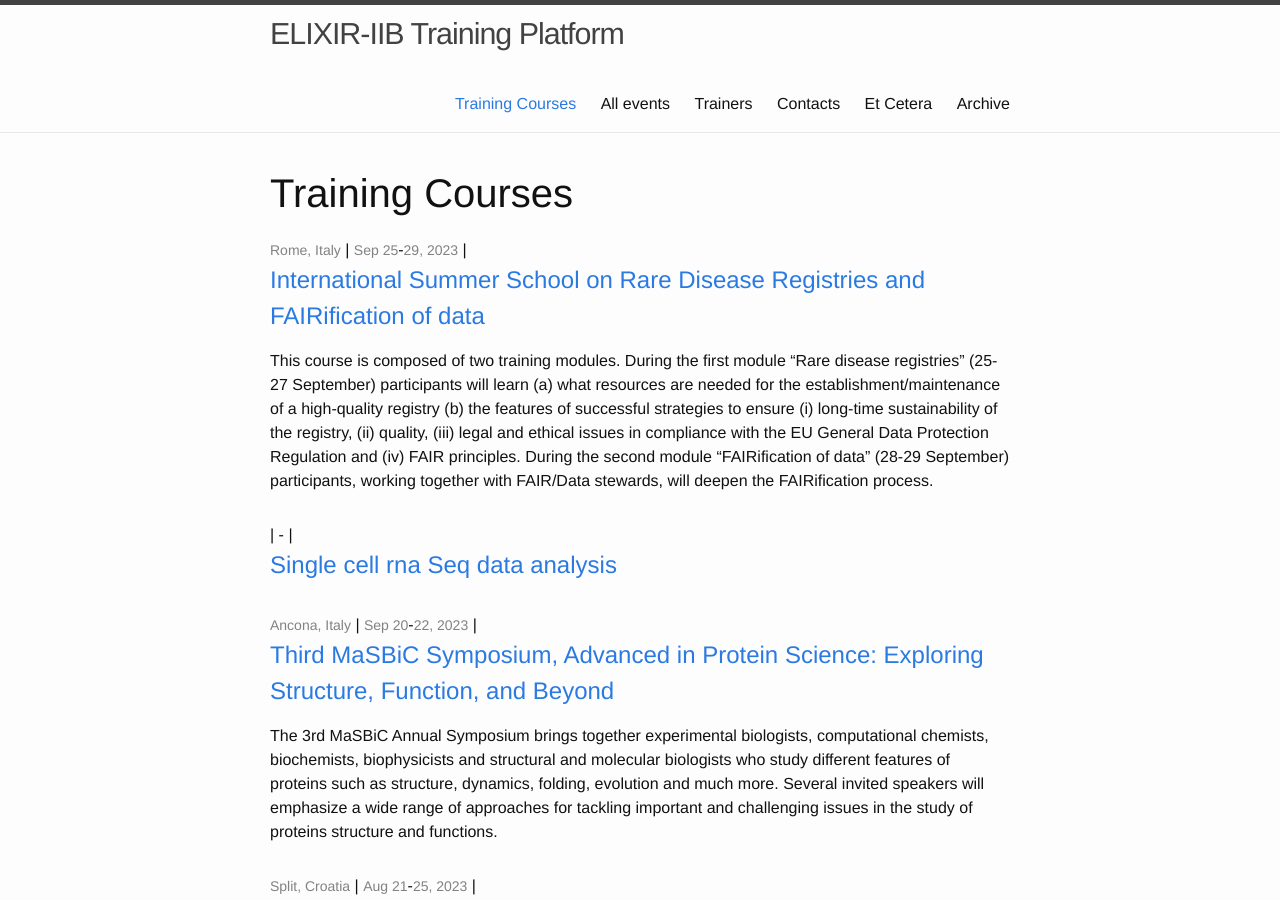
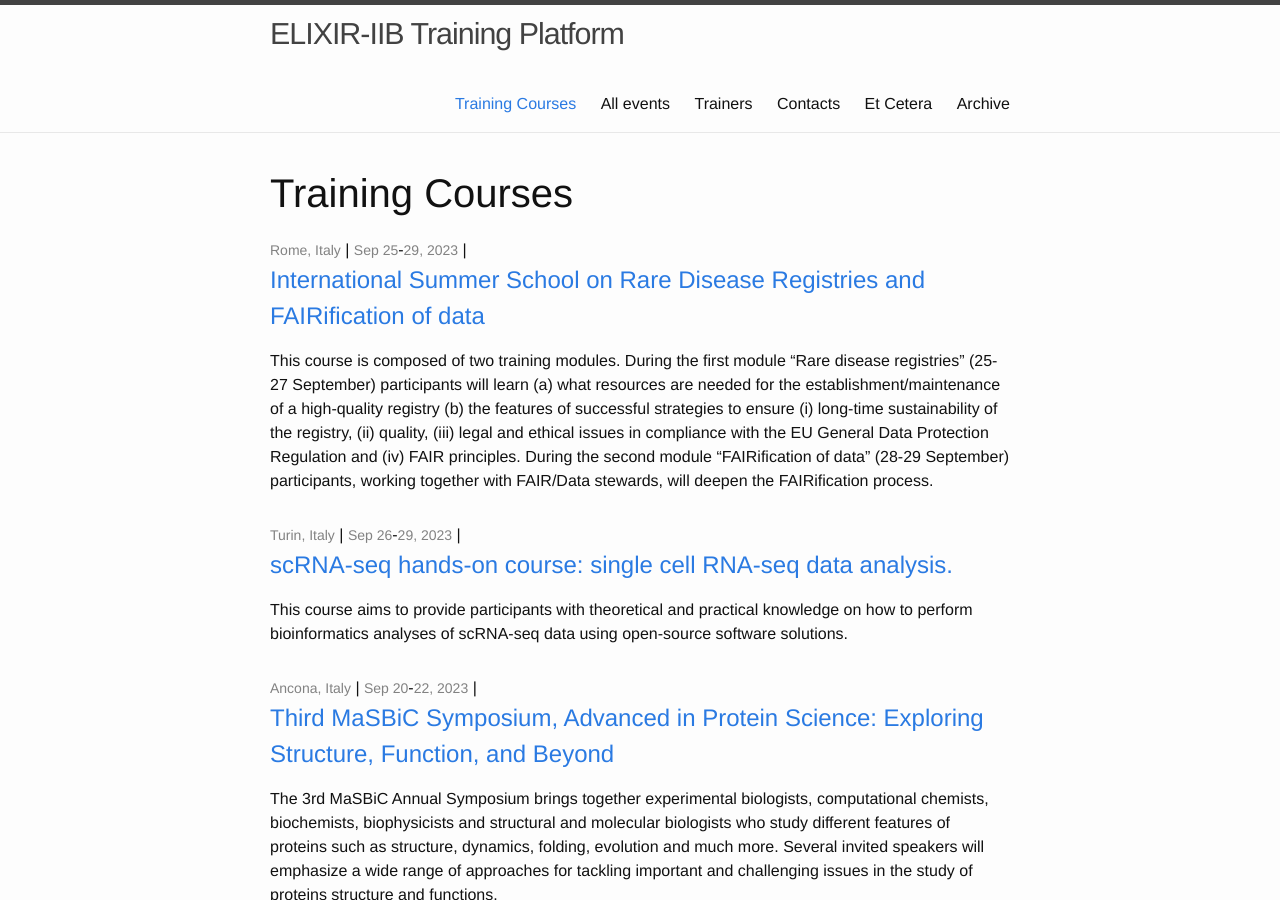
Before and after one commit to ELIXIR-IIB-training/website, a Jekyll site: the page built from courses/index.html, in a window 1280 px wide and 900 px high. Built offline with Jekyll 4.4.1, drawn with Linux system fonts in a browser that asks for light colours.

Commit message:
Update 2023-09-23-Single cell RNA-seq data analysis.md

```diff
--- a/_posts/2023-09-23-Single cell RNA-seq data analysis.md
+++ b/_posts/2023-09-23-Single cell RNA-seq data analysis.md
@@ -1 +1,62 @@
-df
+---
+layout: post
+title: "scRNA-seq hands-on course: single cell RNA-seq data analysis."
+date_start: 2023-09-26
+date_end: 2023-09-29
+venue: Turin, Italy
+description: This course aims to provide participants with theoretical and practical knowledge on how to perform bioinformatics analyses of scRNA-seq data using open-source software solutions.
+
+---
+
+
+<table border="0">
+  <tr>
+ <td><a href="http://elixir-italy.org"><img src="../../../img/logo_elixir_italy.png" height="150"></a></td>
+  </tr>
+</table>
+<br>
+<br>
+
+## Important Dates
+- Deadline for applications: **15 September 2023**
+- Course date: **26-29 September 2023**
+<br>
+<br>
+
+### Venue
+University of Turin, Molecular Biotechnology Center (via Nizza 52, Torino, Italy)
+<br>
+<br>
+
+### Fee
+The course fee is **300 euros**, covering access to computing infrastructure (for the 4-day course), as well as lunches, coffee breaks, and a social dinner.
+<br>
+<br>
+
+### **Selection**
+A maximum of **20 candidates** will be accepted, and seats will be allocated on a **first-come, first-served bas**.
+
+<br>
+<br>
+
+
+### Course Description
+This course aims to provide participants with theoretical and practical knowledge on how to perform bioinformatics analyses of scRNA-seq data using open-source software solutions. scRNA-seq analyses will be performed using the tools available as part of the Reproducible Bioinformatics Project: rCASC [https://github.com/kendomaniac/rCASC](https://github.com/kendomaniac/rCASC). For further details regarding the course content and schedule, please refer to the attached document with course description and program.
+<br>
+<br>
+
+### Target audience
+This course is suitable for biologists who are new to single-cell gene expression technology. Prior knowledge of statistics as well as computing skills are not required to attend the course. Each participant is expected to bring their own laptop for the course. However, if needed, the organization can provide laptops for participants. The course requires a very basic level of R, which can be reached following these videos and performing the associated exercises [https://bit.ly/44iW8PQ](https://bit.ly/44iW8PQ).
+<br>
+<br>
+
+
+### [Application Form - Registration](https://bit.ly/43mWN14)
+<br>
+<br>
+
+### Contact
+For further information, please contact Raffaele Calogero: [raffaele.calogero@unito.it](mailto:raffaele.calogero@unito.it)
+<br>
+<br>
+<br>
```
